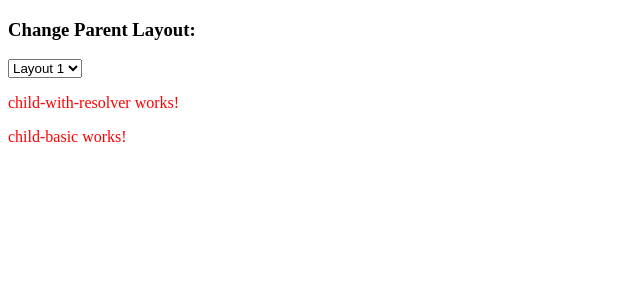
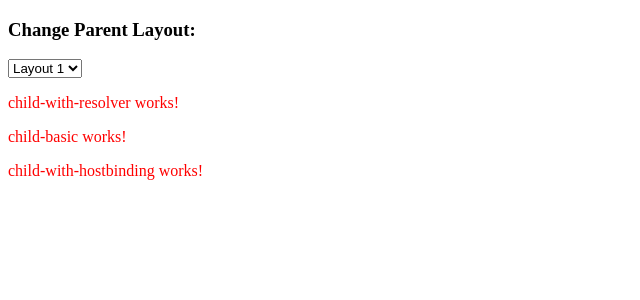
Before and after one commit to mgmarlow/dynamic-class-names, an Angular app: page / in a window 1280 px wide. Shown: the top 300 px of the page, without its empty margins (0-640 px from the left). Built offline with nearby package versions, Linux system fonts and the light colour scheme.

Commit message:
add example with hostbindings

```diff
--- a/src/app/app.module.ts
+++ b/src/app/app.module.ts
@@ -5,6 +5,7 @@ import { AppComponent } from './app.component';
 import { ParentComponent } from './parent/parent.component';
 import { ChildWithResolverComponent, ChildLayoutResolverDirective } from './parent/child-with-resolver/child-with-resolver.component';
 import { ChildBasicComponent } from './parent/child-basic/child-basic.component';
+import { ChildWithHostbindingComponent } from './parent/child-with-hostbinding/child-with-hostbinding.component';
 
 @NgModule({
   declarations: [
@@ -12,7 +13,8 @@ import { ChildBasicComponent } from './parent/child-basic/child-basic.component'
     ParentComponent,
     ChildWithResolverComponent,
     ChildLayoutResolverDirective,
-    ChildBasicComponent
+    ChildBasicComponent,
+    ChildWithHostbindingComponent
   ],
   imports: [
     BrowserModule
--- /dev/null
+++ b/src/app/parent/child-with-hostbinding/child-with-hostbinding.component.html
@@ -0,0 +1,3 @@
+<p>
+  child-with-hostbinding works!
+</p>
--- /dev/null
+++ b/src/app/parent/child-with-hostbinding/child-with-hostbinding.component.ts
@@ -0,0 +1,14 @@
+import { Input, HostBinding, Component, OnInit } from '@angular/core';
+import { ParentLayout } from '../parent.component';
+
+@Component({
+  selector: 'app-child-with-hostbinding',
+  templateUrl: './child-with-hostbinding.component.html'
+})
+export class ChildWithHostbindingComponent {
+  @Input() parentLayout: ParentLayout;
+
+  @HostBinding('class.red') get red () { return this.parentLayout === ParentLayout.Layout01; }
+  @HostBinding('class.green') get green () { return this.parentLayout === ParentLayout.Layout02; }
+  @HostBinding('class.blue') get blue () { return this.parentLayout === ParentLayout.Layout03; }
+}
--- a/src/app/parent/parent.component.html
+++ b/src/app/parent/parent.component.html
@@ -5,11 +5,13 @@
   <option [value]="ParentLayout.Layout03">Layout 3</option>
 </select>
 
+<!-- Advantage: None, as of yet -->
 <!-- Disadvantage: Boilerplate -->
 <app-child-with-resolver
   [appChildLayoutResolver]="layout">
 </app-child-with-resolver>
 
+<!-- Advantage: Simple implementation -->
 <!-- Disadvantage: Awful error reporting (silently fails on typos) -->
 <app-child-basic
   [ngClass]="{
@@ -18,3 +20,9 @@
     'blue': layout === ParentLayout.Layout03
   }">
 </app-child-basic>
+
+<!-- Advantage: Good error reporting, TypeScript intellisense -->
+<!-- Disadvantage: Classnames located in .ts -->
+<app-child-with-hostbinding
+  [parentLayout]="layout"
+></app-child-with-hostbinding>
```
